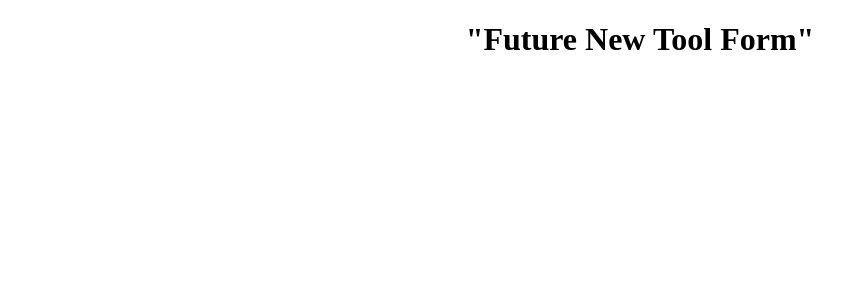
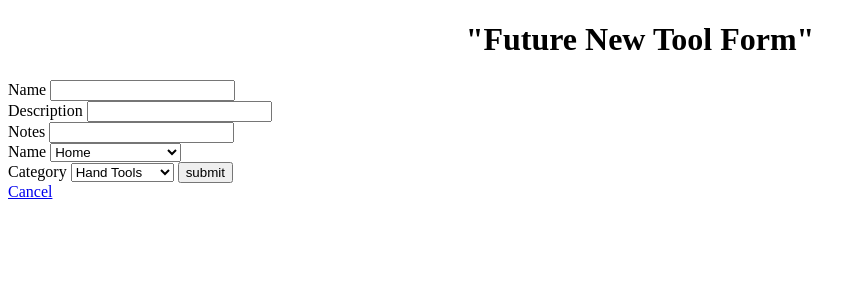
Before and after one commit to isaac-friedman/tool-library, a Flask app: page /tools/new/ in a window 1280 px wide. Shown: the top 300 px of the page, without its empty margins (0-866 px from the left). Run offline with Flask 2, Linux system fonts and the light colour scheme.

Commit message:
feat: New Tool form

```diff
--- a/templates/new.html
+++ b/templates/new.html
@@ -6,6 +6,32 @@
     </head>
     <body>
         <center><h1>"Future New Tool Form"</center></h1>
-
+        <form id="new_tool" method='POST' action='{{url_for('new')}}'>
+            <!--TEMPORARY!! DELETE NEXT LINE AFTER LOGIN SYSTEM IS IMPLEMENTED-->
+            <input type=hidden name="user_id" value=1 />
+            <label for="name">Name</label>
+            <input type="text" id="name" name="name"/><br/>
+            <label for="description">Description</label>
+            <input type="text" id="description" name="description"/><br/>
+            <label for="notes">Notes</label>
+            <input type="textarea" id="notes" name="notes"/></br>
+            <label for="location">Name</label>
+            <select id="location" form=new_tool name="location">
+                <option value=1>Home</option>
+                <option value=2>Work</option>
+                <option value=3>On Loan</option>
+                <option value=4>Unknown (default)</option>
+            </select> <br />
+            <label for="category">Category</label>
+            <select id="category" form=new_tool name="category">
+                <option value=1>Hand Tools</option>
+                <option value=2>Carpentry</option>
+                <option value=3>Woodworking</option>
+                <option value=4>Painting</option>
+                <option value=4>Welding</option>
+            </select>
+            <input type="submit" value="submit" />
+        </form>
+        <a href = {{url_for('all')}}>Cancel</a>
     </body>
 </html>
```
